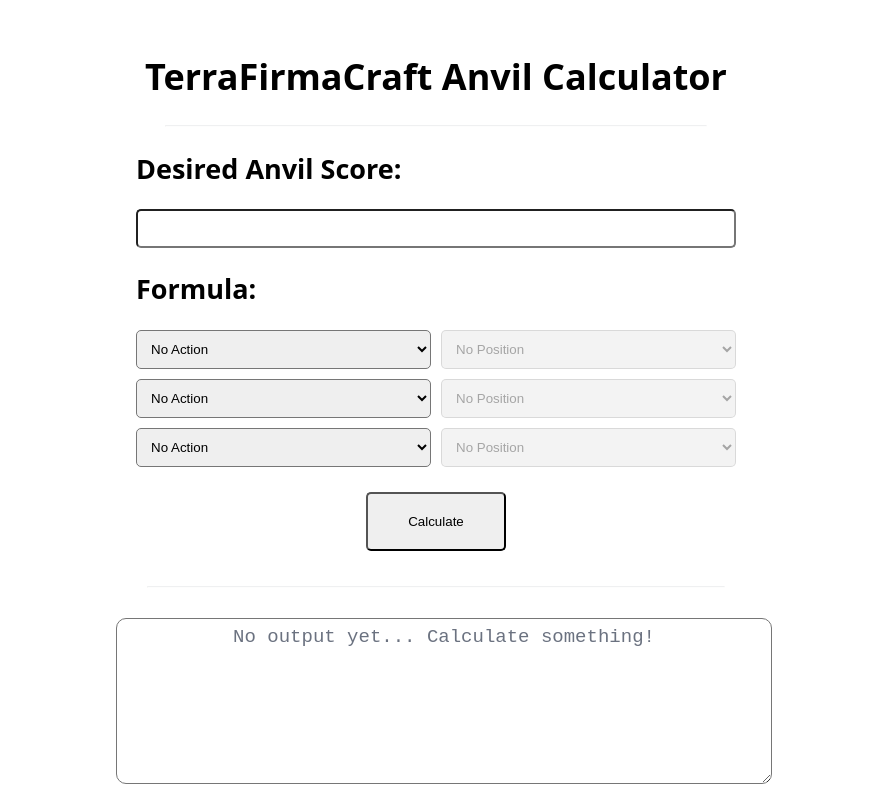
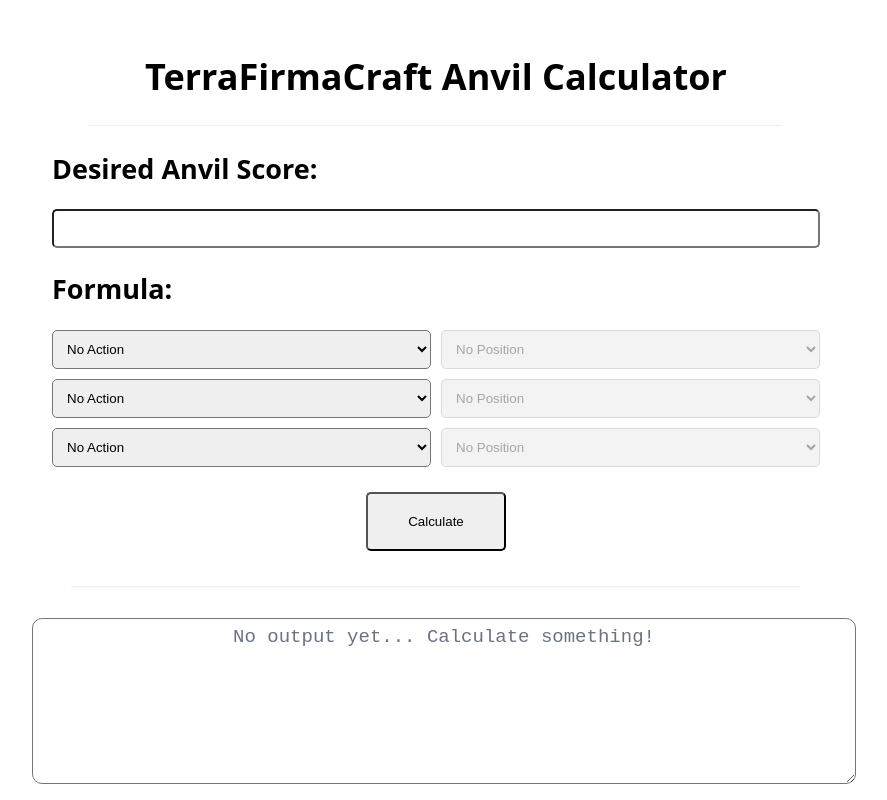
Before and after one commit to vincetrain/terrafirmacraft-anvil-calculator, a React (Vite) app: page / in a window 1280 px wide. Shown: the whole page, without its empty margins (204-1091 px from the left). Built offline with nearby package versions, Linux system fonts and the light colour scheme.

Commit message:
Use vw for width sizing

```diff
--- a/src/App.css
+++ b/src/App.css
@@ -3,7 +3,7 @@
   margin: auto;
   padding: 20px;
   border-radius: 10px;
-  width: 600px;
+  width: 60vw;
 }
 
 .title {
```
